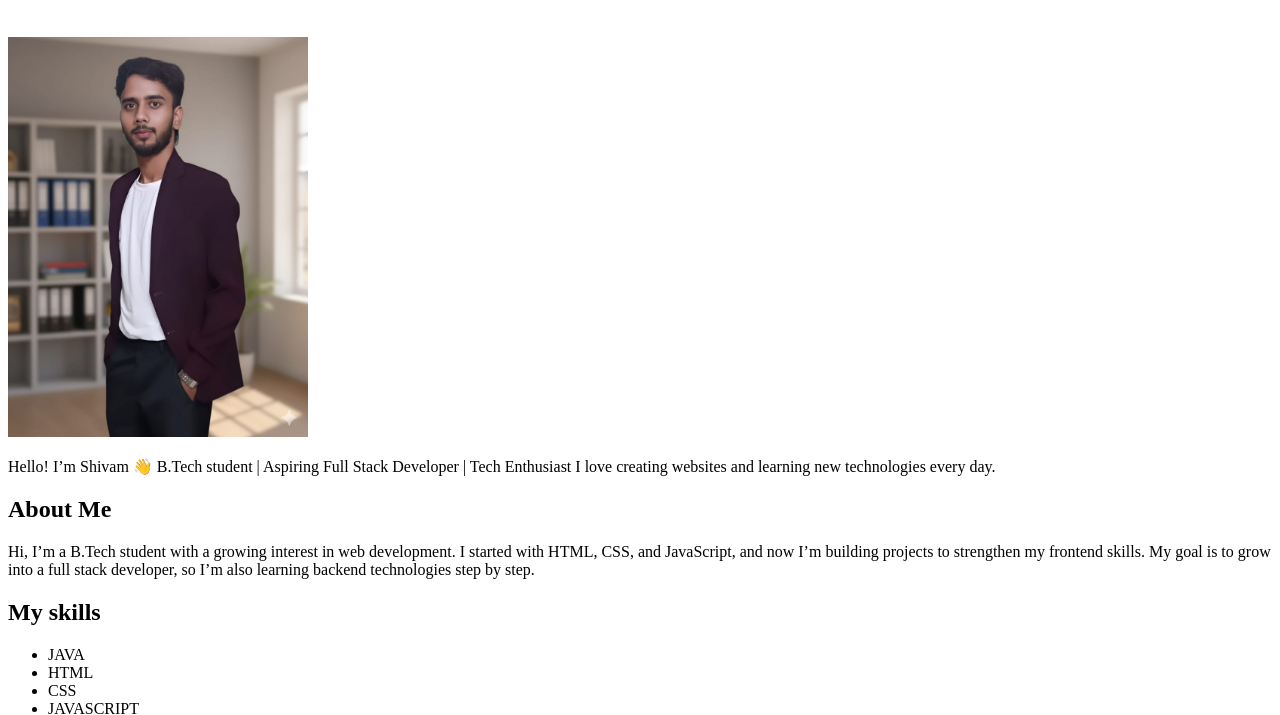
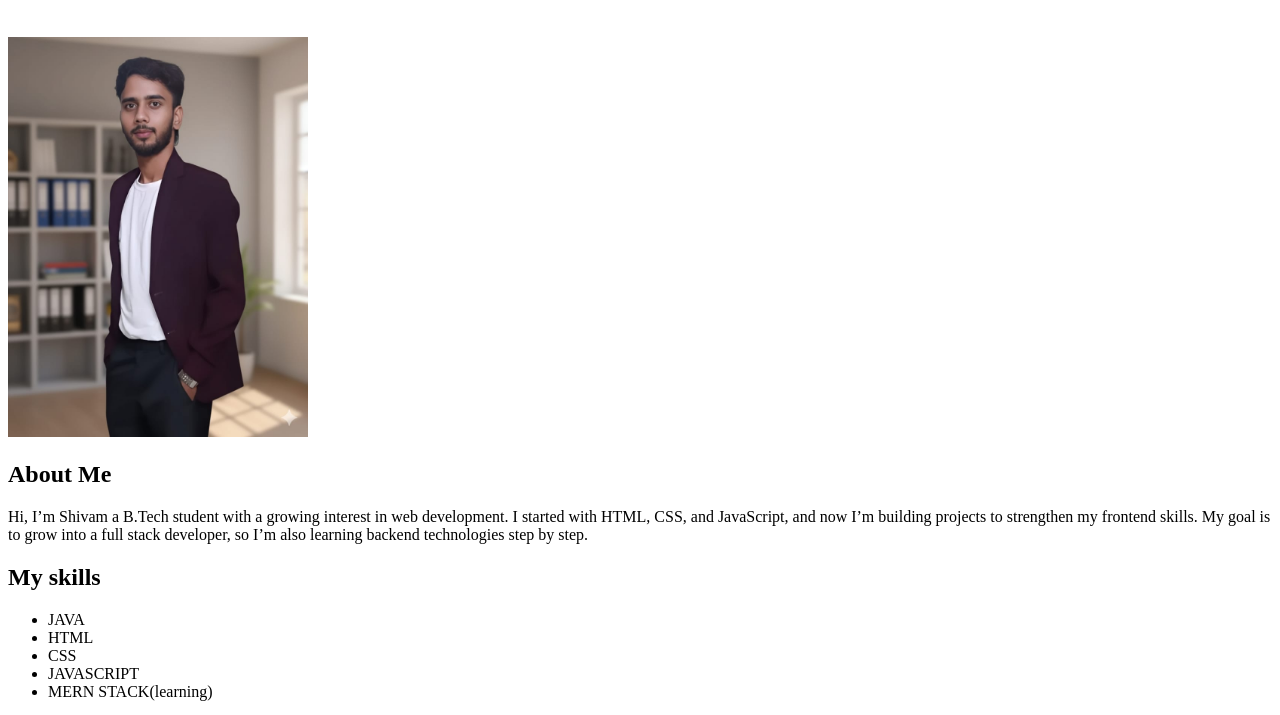
Before and after one commit to shivamsinha02/Portfolio, a plain HTML site: page index.html in a window 1280 px wide. Shown: the part 79-794 px from the top of the page. Drawn offline with Linux system fonts and the light colour scheme.

Commit message:
Update index.html

```diff
--- a/index.html
+++ b/index.html
@@ -9,13 +9,10 @@
       <br><br>
       <img src="shivam.jpg" height="400px" width="300px">
 
-      <p>Hello! I’m Shivam 👋
-          B.Tech student | Aspiring Full Stack Developer | Tech Enthusiast
-          I love creating websites and learning new technologies every day.</p>
-
       <h2>About Me</h2>
-      <p>Hi, I’m a B.Tech student with a growing interest in web development.
-          I started with HTML, CSS, and JavaScript, and now I’m building projects to strengthen my frontend skills. My goal is to grow into a full stack developer, so I’m also learning backend technologies step by step.</p>
+      <p>Hi, I’m Shivam a B.Tech student with a growing interest in web development.
+          I started with HTML, CSS, and JavaScript, and now I’m building projects to strengthen my frontend skills.
+          My goal is to grow into a full stack developer, so I’m also learning backend technologies step by step.</p>
 
       <h2>My skills</h2>
        <ul>
@@ -54,4 +51,5 @@
 
 
 </body>
+
 </html>
```
